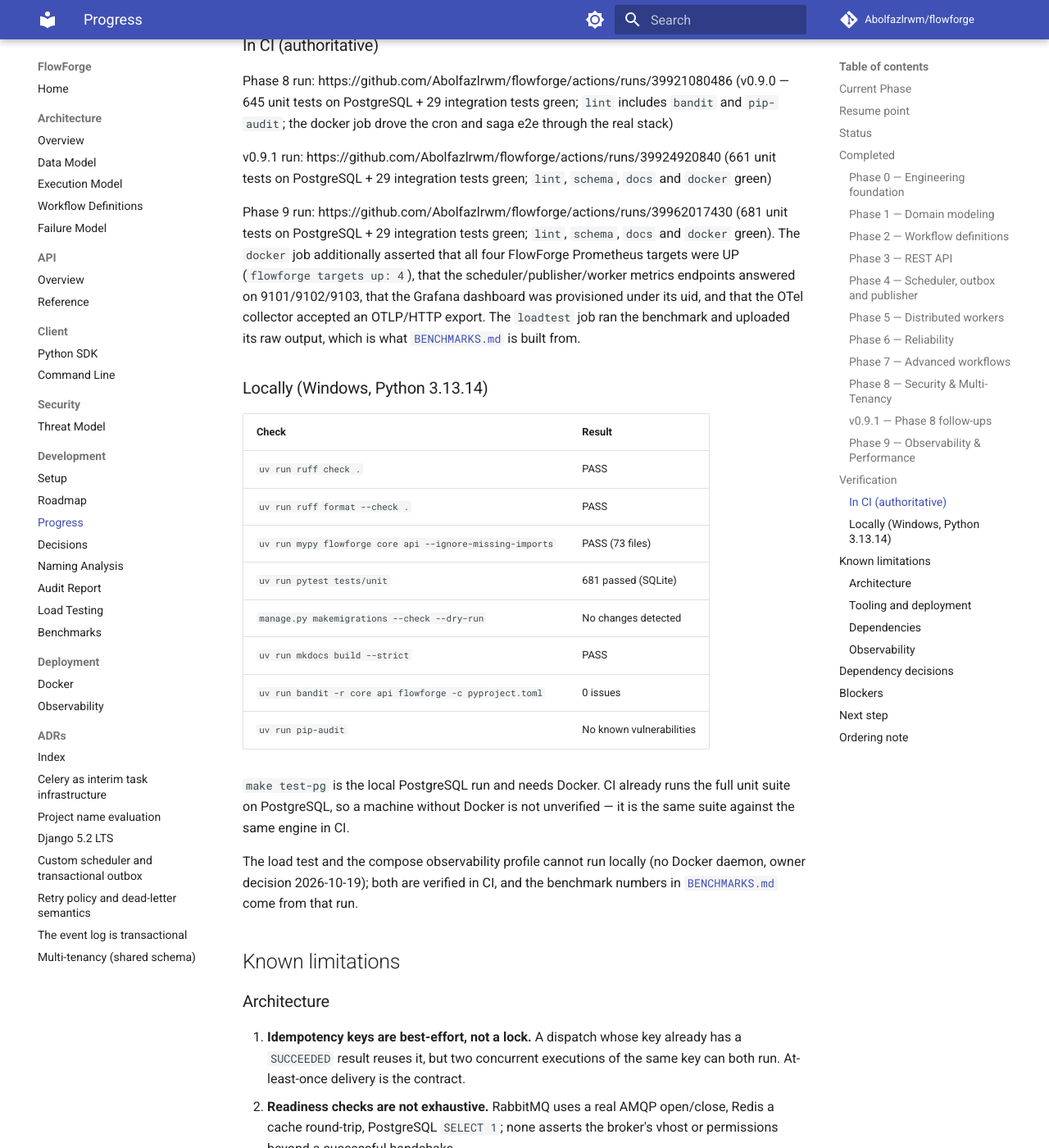
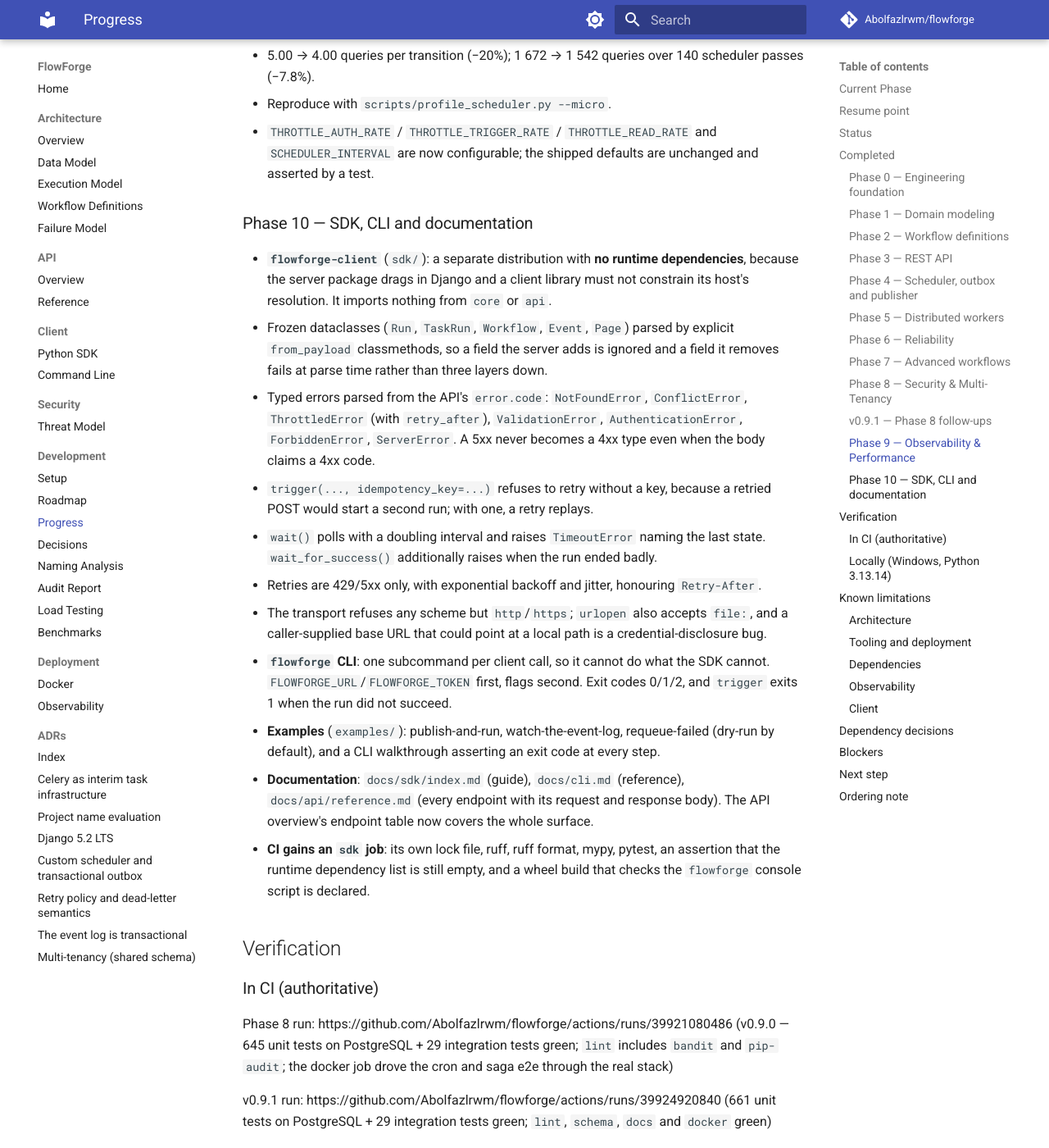
Before and after one commit to Abolfazlrwm/flowforge, an MkDocs documentation site: the page built from docs/development/PROGRESS.md, in a window 1280 px wide and 1400 px high, scrolled down 7711 px. Shown: the whole window at 82% size. Built offline with MkDocs 1.6.1 and Material for MkDocs 9.7.7, drawn with Linux system fonts in a browser that asks for light colours; comment, search, counter and statistics services are not loaded; some of the changed text lies outside the part shown.

Commit message:
docs(release): record Phase 10 in the changelog and the progress record
`PROGRESS.md` moves to v0.11.0: the status table gains the `sdk` CI job and the
client row, the Phase 10 section lists what shipped, and five client limitations
are recorded — not on PyPI, no async client, no local definition validation, no
cancellation call (the API has no endpoint), and no `publish` subcommand.

The not-on-PyPI one matters most: the wheel builds and is checked in CI, but
publishing is a release decision nobody has taken, so the honest instruction is
`pip install ./sdk`.

`CHANGELOG.md` follows Keep a Changelog: the client with the six decisions that
shape it, the CLI's exit-code contract, the examples, the three new pages, the
`sdk` job, and the endpoint table that now covers the whole surface.

```diff
--- a/docs/development/PROGRESS.md
+++ b/docs/development/PROGRESS.md
@@ -2,13 +2,17 @@
 
 ## Current Phase
 
-**Phase 9 — Observability & Performance: RELEASED (v0.10.0).** Merged from
-`feat/phase9-observability` (PR #41). One correlation id and one trace follow a
-run from the HTTP request through the outbox, the broker and the worker;
-Prometheus metrics are exposed per process; Grafana dashboards and a compose
-`observability` profile are code; a Locust load test with committed raw results
-gives the first measured benchmark; and one profiled bottleneck was fixed with
-before/after numbers.
+**Phase 10 — SDK, CLI and Documentation: RELEASED (v0.11.0).** Merged from
+`feat/phase10-sdk-cli` (PR #42). `flowforge-client` — a dependency-free Python
+client and the `flowforge` command — plus four runnable examples and three new
+documentation pages (SDK guide, CLI reference, complete API reference).
+
+**Phase 9 — Observability & Performance: RELEASED (v0.10.0).** Merged as
+`6a58fdc` (PR #41). One correlation id and one trace follow a run from the HTTP
+request through the outbox, the broker and the worker; Prometheus metrics are
+exposed per process; Grafana dashboards and a compose `observability` profile are
+code; a Locust load test with committed raw results gives the first measured
+benchmark; and one profiled bottleneck was fixed with before/after numbers.
 
 **Phase 8 — Security & Multi-Tenancy: RELEASED (v0.9.0).** Merged as `4febc05`
 (PR #38) and tagged `v0.9.0`. Organizations and memberships with
@@ -23,7 +27,8 @@
 `PATCH/DELETE /members/<id>/`) with the owner/admin rules, tenant-isolation tests
 and audit entries; rewrote this record; and added `make test-pg`.
 
-**Phase 10** is next.
+**Phase 11 — Production Hardening (v1.0.0)** is next, and **`v1.0.0` needs the
+owner's explicit approval before it is tagged** ([DECISIONS.md](DECISIONS.md)).
 
 ## Resume point
 
@@ -31,21 +36,22 @@
 
 | Question | Answer |
 |----------|--------|
-| Where is the work | `main` is at `v0.10.0`. Phase 10 has not started. |
-| What is released | `v0.1.0` … `v0.10.0`, including the `v0.5.1`, `v0.6.1`, `v0.7.1`, `v0.7.2`, `v0.8.1` and `v0.9.1` gap releases. |
+| Where is the work | `main` is at `v0.11.0`. Phase 11 has not started. |
+| What is released | `v0.1.0` … `v0.11.0`, including the `v0.5.1`, `v0.6.1`, `v0.7.1`, `v0.7.2`, `v0.8.1` and `v0.9.1` gap releases. |
 | Framework | **Django 5.2 LTS** ([ADR-010](../adr/ADR-010-django-5-2-lts.md)) and **DRF 3.18.3**. Python 3.13 in CI/Docker; the package requires >= 3.11. |
 | Message broker | **RabbitMQ via pika** ([ADR-011](../adr/ADR-011-custom-scheduler-and-transactional-outbox.md)). The dispatch queue is a **quorum** queue; the worker reconnects through broker outages. |
 | Tenancy | **Shared schema, per-organization scoping** ([ADR-014](../adr/ADR-014-multi-tenancy-shared-schema.md)). Every tenant read goes through `OrganizationScopedManager.for_organization`; another tenant's id is a 404. |
 | Observability | `core/observability/` — correlation ids in `context.py`, one registry per process in `metrics.py`, module-local OTel provider in `tracing.py`. See [`deployment/observability.md`](../deployment/observability.md). |
-| What is next | Phase 10. |
-| What blocks Phase 10 | **Nothing.** |
-| What else is open | Nothing pending an owner decision. Release tags are automatic on green CI; only `v1.0.0` needs owner approval ([DECISIONS.md](DECISIONS.md)). |
+| Client | **`sdk/`** — `flowforge-client`, a separate distribution with no runtime dependencies, exposing the `flowforge` CLI. See [`sdk/index.md`](../sdk/index.md) and [`cli.md`](../cli.md). |
+| What is next | Phase 11 — Production Hardening (v1.0.0). |
+| What blocks Phase 11 | **Nothing.** |
+| What else is open | `v1.0.0` needs the owner's explicit approval before it is tagged; every other release tag is automatic on green CI. |
 
 ## Status
 
 | Item | State |
 |------|-------|
-| Branch | `main` at `v0.10.0` |
+| Branch | `main` at `v0.11.0` |
 | Phase 0 | **MERGED** as `97c17bf` (PR #1), tagged `v0.1.0` |
 | Phase 1 | **MERGED** as `869720f`, tagged `v0.2.0` |
 | Phase 2 | **MERGED** as `d31abf3`, tagged `v0.3.0` |
@@ -57,12 +63,13 @@
 | Phase 7 | **MERGED** (PR #36), tagged `v0.8.0` (`89eb600`); gap `v0.8.1` (PR #37, `ed25c15`) |
 | Phase 8 | **MERGED** (PR #38) as `4febc05`, tagged `v0.9.0` |
 | `v0.9.1` follow-ups | **MERGED** (PR #40) as `a00e267`, tagged `v0.9.1` |
-| Phase 9 | **MERGED** (PR #41), tagged `v0.10.0` |
-| CI jobs | `lint` (ruff, ruff format, mypy, **bandit**, **pip-audit**), `test`, `schema`, `docs`, `docker`, **`loadtest`** |
+| Phase 9 | **MERGED** (PR #41) as `6a58fdc`, tagged `v0.10.0` |
+| Phase 10 | **MERGED** (PR #42), tagged `v0.11.0` |
+| CI jobs | `lint` (ruff, ruff format, mypy, **bandit**, **pip-audit**), `test`, `schema`, `docs`, `docker`, `loadtest`, **`sdk`** |
 | Test database in CI | **PostgreSQL 16** for the unit and integration suites; Redis 7 and RabbitMQ 3.13 services for integration |
 | Docker | Verified in CI (build, compose up, health probes, e2e, failure injection, **observability profile**); owner decision 2026-10-19 |
-| Tags | `v0.1.0` … `v0.10.0`, annotated |
-| GitHub Releases | Published for `v0.1.0` … `v0.10.0` |
+| Tags | `v0.1.0` … `v0.11.0`, annotated |
+| GitHub Releases | Published for `v0.1.0` … `v0.11.0` |
 | Branch protection | `main`: `lint`, `test`, `docker` required, strict, no force push, `enforce_admins` |
 | Django | **5.2 LTS** ([ADR-010](../adr/ADR-010-django-5-2-lts.md)) |
 | DRF | **3.18.3** (fixes CVE-2026-114136/114137/114138) |
@@ -73,6 +80,7 @@
 | Prometheus client | `prometheus-client` 0.26.0 |
 | OpenTelemetry | `opentelemetry-api`/`sdk` 1.45.1, OTLP/HTTP exporter 1.45.1 |
 | Locust | 2.47.0 (dev extra) |
+| Client | `flowforge-client` 0.11.0, **no runtime dependencies** |
 
 ## Completed
 
@@ -253,6 +261,41 @@
   `SCHEDULER_INTERVAL` are now configurable; the shipped defaults are unchanged
   and asserted by a test.
 
+### Phase 10 — SDK, CLI and documentation
+
+- **`flowforge-client`** (`sdk/`): a separate distribution with **no runtime
+  dependencies**, because the server package drags in Django and a client library
+  must not constrain its host's resolution. It imports nothing from `core` or
+  `api`.
+  - Frozen dataclasses (`Run`, `TaskRun`, `Workflow`, `Event`, `Page`) parsed by
+    explicit `from_payload` classmethods, so a field the server adds is ignored
+    and a field it removes fails at parse time rather than three layers down.
+  - Typed errors parsed from the API's `error.code`: `NotFoundError`,
+    `ConflictError`, `ThrottledError` (with `retry_after`), `ValidationError`,
+    `AuthenticationError`, `ForbiddenError`, `ServerError`. A 5xx never becomes a
+    4xx type even when the body claims a 4xx code.
+  - `trigger(..., idempotency_key=...)` refuses to retry without a key, because a
+    retried POST would start a second run; with one, a retry replays.
+  - `wait()` polls with a doubling interval and raises `TimeoutError` naming the
+    last state. `wait_for_success()` additionally raises when the run ended badly.
+  - Retries are 429/5xx only, with exponential backoff and jitter, honouring
+    `Retry-After`.
+  - The transport refuses any scheme but `http`/`https`; `urlopen` also accepts
+    `file:`, and a caller-supplied base URL that could point at a local path is a
+    credential-disclosure bug.
+- **`flowforge` CLI**: one subcommand per client call, so it cannot do what the
+  SDK cannot. `FLOWFORGE_URL`/`FLOWFORGE_TOKEN` first, flags second. Exit codes
+  0/1/2, and `trigger` exits 1 when the run did not succeed.
+- **Examples** (`examples/`): publish-and-run, watch-the-event-log,
+  requeue-failed (dry-run by default), and a CLI walkthrough asserting an exit
+  code at every step.
+- **Documentation**: `docs/sdk/index.md` (guide), `docs/cli.md` (reference),
+  `docs/api/reference.md` (every endpoint with its request and response body).
+  The API overview's endpoint table now covers the whole surface.
+- **CI gains an `sdk` job**: its own lock file, ruff, ruff format, mypy, pytest,
+  an assertion that the runtime dependency list is still empty, and a wheel build
+  that checks the `flowforge` console script is declared.
+
 ## Verification
 
 ### In CI (authoritative)
@@ -377,6 +420,23 @@
     faster than `dependency_depth × interval`. The default 5 s means a four-task
     diamond takes ~20 s even when the engine is idle.
 
+### Client
+
+27. **`flowforge-client` is not published to PyPI.** The package builds and its
+    wheel is checked in CI, but publishing is a release decision that has not been
+    taken. Install it from the repository (`pip install ./sdk`) until it is.
+28. **The SDK has no async client.** The interesting latency is the pipeline's,
+    not the HTTP call's; a second implementation would have to be kept in step for
+    no measured benefit.
+29. **The SDK does not validate definitions locally.** The server owns the
+    schema; validating twice would create two sources of truth that can disagree.
+30. **The client has no cancellation call**, because the API has no cancellation
+    endpoint. `request_cancellation` exists in the service layer and is not
+    exposed over HTTP yet.
+31. **The CLI has no `publish` subcommand.** A workflow definition is a structured
+    document, not a flag; publishing from a shell heredoc is worse than from
+    Python or the API.
+
 ## Dependency decisions
 
 | Package | Version | Decision |
@@ -395,6 +455,7 @@
 | locust | 2.47.0 | Load tests (dev extra only; not in the image) |
 | Python | 3.13 in CI/Docker; `>= 3.11` | 3.14 deferred (limitation 18) |
 | bandit + pip-audit | dev extra | Required `lint` checks |
+| flowforge-client | 0.11.0, `sdk/` | Separate distribution, **zero runtime dependencies** (limitation 27) |
 
 ## Blockers
 
@@ -402,7 +463,12 @@
 
 ## Next step
 
-Phase 10 — per [`ROADMAP.md`](ROADMAP.md).
+Phase 11 — Production Hardening (v1.0.0), per [`ROADMAP.md`](ROADMAP.md):
+security review, migration review, deployment documentation, backup and recovery,
+Kubernetes deployment, end-to-end testing, release preparation.
+
+**`v1.0.0` needs the owner's explicit approval before it is tagged.** Every other
+release tag is automatic on green CI.
 
 ## Ordering note
 
```
Also changed, not shown: CHANGELOG.md (+48 -0 lines).
